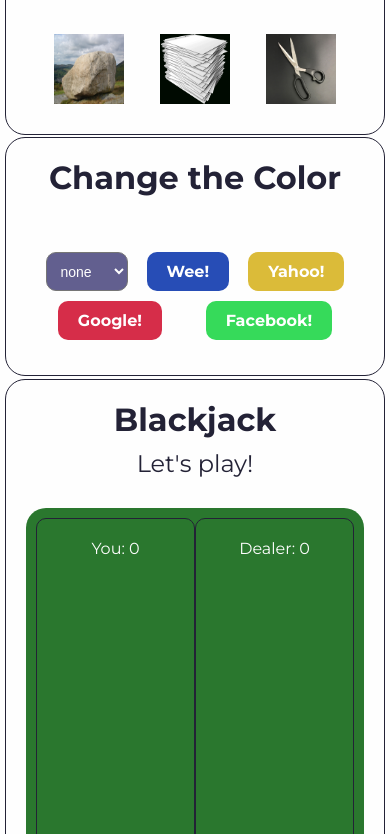
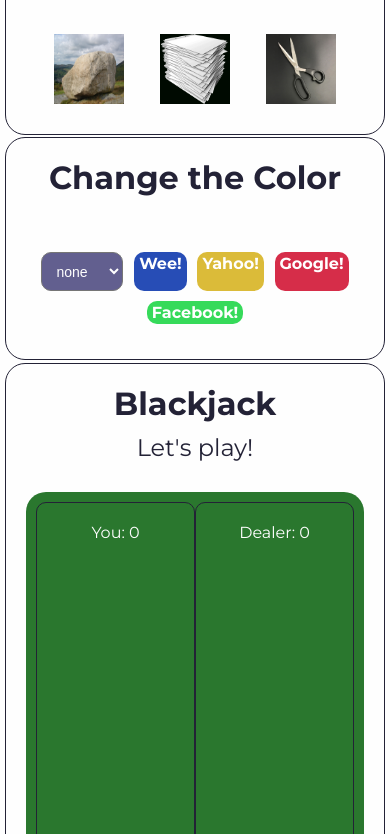
Before and after one commit to ByFilippov/Study, a plain HTML site: page index.html in a window 390 px wide. Shown: the part 643-1477 px from the top of the page. Drawn offline with nearby package versions, Linux system fonts and the light colour scheme; files that its build step writes are made by us from their sources.

Commit message:
Mobile padding fix

```diff
--- a/css/style.less
+++ b/css/style.less
@@ -289,6 +289,10 @@ th, td {
         margin-top: 5px;
     }
 
+    .button {
+        padding: 2px 5px;
+    }
+
     .block,
     .age__block {
         margin: 2.5px 5px;
```
